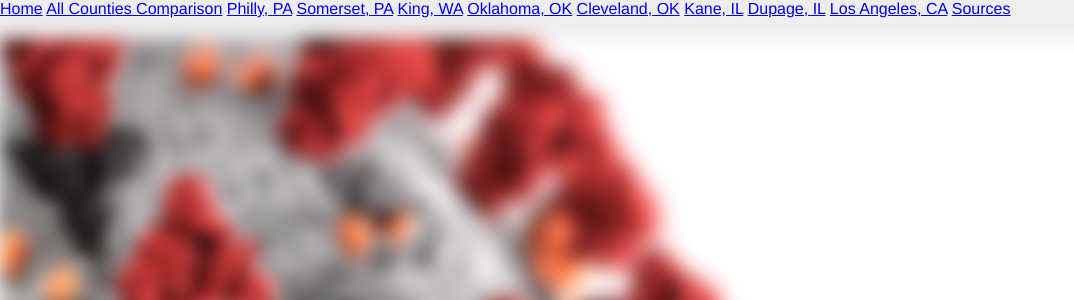
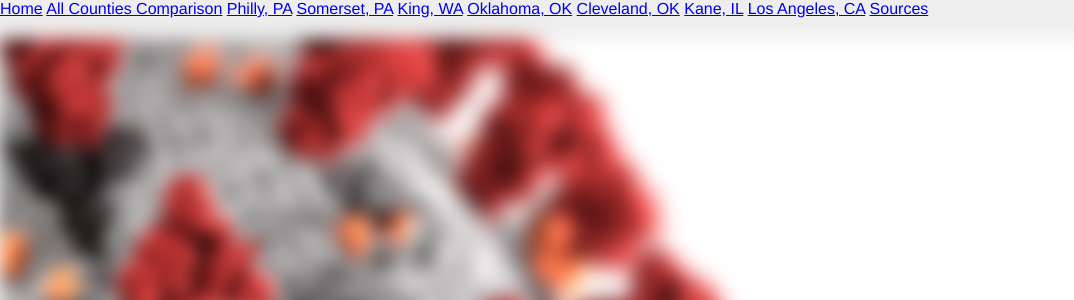
Before and after one commit to timmyoder/covid_tracker, a Django app: page / in a window 1280 px wide. Shown: the top 300 px of the page, without its empty margins (0-1074 px from the left). Run offline with Django 3.2, Linux system fonts and the light colour scheme; parts of the project's set-up code (start-up, migrations or seed data) failed here and were passed over.

Commit message:
removed dupage; row limit

```diff
--- a/templates/base.jinja2
+++ b/templates/base.jinja2
@@ -22,7 +22,7 @@
         <a class="nav-link " href={%url "oklahoma"%}>Oklahoma, OK</a>
         <a class="nav-link " href={%url "cleveland"%}>Cleveland, OK</a>
         <a class="nav-link " href={%url "kane"%}>Kane, IL</a>
-        <a class="nav-link " href={%url "dupage"%}>Dupage, IL</a>
+{#        <a class="nav-link " href={%url "dupage"%}>Dupage, IL</a>#}
         <a class="nav-link " href={%url "los_angeles"%}>Los Angeles, CA</a>
         <a class="nav-link " href={%url "sources"%}>Sources</a>
 
--- a/vid/get_data.py
+++ b/vid/get_data.py
@@ -31,7 +31,7 @@ nyt_all = 'https://raw.githubusercontent.com/nytimes/covid-19-data/master/us.csv
 focus_fips = {'42101': 'philly',
               '42111': 'somerset',
               '53033': 'king',
-              '17043': 'dupage',
+              # '17043': 'dupage',
               '17089': 'kane',
               '40027': 'cleveland',
               '40109': 'oklahoma',
@@ -256,7 +256,7 @@ def cache_pages(running_local=False):
              'king',
              'kane',
              'oklahoma',
-             'dupage',
+             # 'dupage',
              'cleveland',
              'la',
              'comparison'
--- a/vid/urls.py
+++ b/vid/urls.py
@@ -4,7 +4,7 @@ from vid.views import (somerset,
                        home,
                        king,
                        kane,
-                       dupage,
+                       # dupage,
                        okc,
                        cleveland,
                        los_angeles,
@@ -18,7 +18,7 @@ urlpatterns = [
     path("king/", king, name="king"),
     path("kane/", kane, name="kane"),
     path("oklahoma/", okc, name="oklahoma"),
-    path("dupage/", dupage, name="dupage"),
+    # path("dupage/", dupage, name="dupage"),
     path("cleveland/", cleveland, name="cleveland"),
     path("la/", los_angeles, name="los_angeles"),
     path("sources/", sources, name="sources"),
--- a/vid/views.py
+++ b/vid/views.py
@@ -82,21 +82,21 @@ def kane(request):
     return render(request, "location_page.jinja2", {"location_data": kane_page})
 
 
-@cache_page(CACHE_TTL)
-def dupage(request):
-    cases, deaths, r_value, positive_rate = location_data('DuPage', 'Illinois')
-
-    dupage_page = LocationPage('DuPage County, IL',
-                               cases=cases,
-                               deaths=deaths,
-                               r_value=r_value,
-                               positive_rate=positive_rate)
-    with lock:
-        dupage_page.create_case_plots()
-        dupage_page.create_death_plots()
-        dupage_page.create_r_plot()
-
-    return render(request, "location_page.jinja2", {"location_data": dupage_page})
+# @cache_page(CACHE_TTL)
+# def dupage(request):
+#     cases, deaths, r_value, positive_rate = location_data('DuPage', 'Illinois')
+#
+#     dupage_page = LocationPage('DuPage County, IL',
+#                                cases=cases,
+#                                deaths=deaths,
+#                                r_value=r_value,
+#                                positive_rate=positive_rate)
+#     with lock:
+#         dupage_page.create_case_plots()
+#         dupage_page.create_death_plots()
+#         dupage_page.create_r_plot()
+#
+#     return render(request, "location_page.jinja2", {"location_data": dupage_page})
 
 
 @cache_page(CACHE_TTL)
@@ -157,7 +157,7 @@ def comparison(request):
                 ('Los Angeles', 'California'),
                 ('Cleveland', 'Oklahoma'),
                 ('Oklahoma', 'Oklahoma'),
-                ('DuPage', 'Illinois'),
+                # ('DuPage', 'Illinois'),
                 ('Kane', 'Illinois'),
                 ('King', 'Washington')]
 
@@ -169,7 +169,7 @@ def comparison(request):
                 'Los Angeles, CA',
                 'Cleveland, OK',
                 'Oklahoma, OK',
-                'DuPage, IL',
+                # 'DuPage, IL',
                 'Kane, IL',
                 'King, WA']
 
```
Also changed, not shown: templates/sources.jinja2 (+13 -0 lines), README.md.
